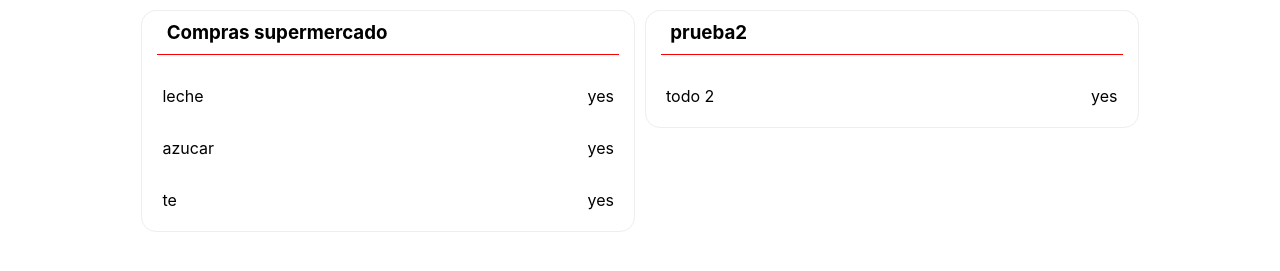
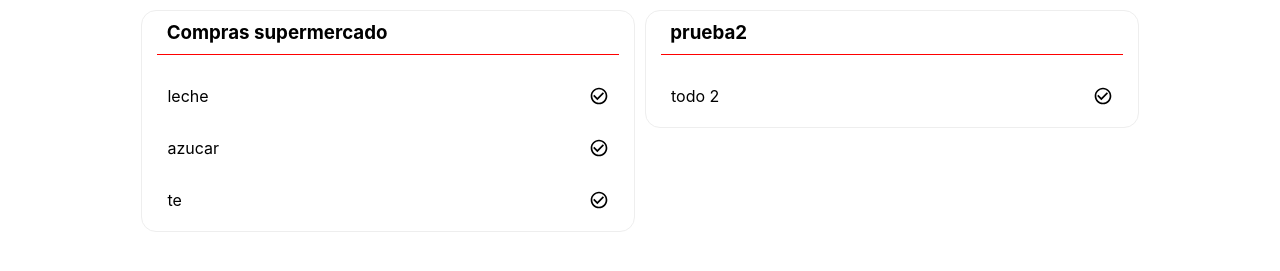
Before and after one commit to thewomins/To-do-ts, a React (Create React App) app: page / in a window 1280 px wide. Shown: the part 125-396 px from the top of the page. Built offline with nearby package versions, Linux system fonts and the light colour scheme.

Commit message:
Add icons

```diff
--- a/src/components/TaskCard/taskCard.css
+++ b/src/components/TaskCard/taskCard.css
@@ -2,7 +2,7 @@
 .task{
     display: flex;
     flex-direction: row;
-    padding: 0 10px;
+    padding: 0 15px;
     margin: 0 5px;
     border-radius: 100px;
     user-select: none;
@@ -14,5 +14,7 @@
 }
 
 .state{
+    height: 20px;
+    width: 20px;
     margin: auto 0 auto auto;
 }
--- a/src/components/TaskCard/taskCard.tsx
+++ b/src/components/TaskCard/taskCard.tsx
@@ -1,10 +1,12 @@
 import React, {Children} from "react";
 import "./taskCard.css";
 import {TaskType} from "../../types/Todo.types";
+import {MdOutlineCircle,MdCheckCircleOutline} from "react-icons/md";
 
 type props = {
   task: TaskType;
   onClickTask?: any;
+  className?: string;
   withCheck?: boolean;
   children?: any;
   onMouseEnter?: any;
@@ -17,11 +19,12 @@ const TaskCard: React.FC<props> = ({
   onClickTask,
   withCheck = true,
   onMouseEnter,
-  onMouseLeave
+  onMouseLeave,
+  className="task",
 }) => {
   return (
     <div
-      className="task"
+      className={className}
       onClick={onClickTask}
       onMouseEnter={onMouseEnter}
       onMouseLeave={onMouseLeave}
@@ -29,9 +32,9 @@ const TaskCard: React.FC<props> = ({
       <p>{task.body}</p>
       {withCheck && (
         task.estado ? (
-          <p className="state">yes</p>
+          <MdCheckCircleOutline className="state"/>
         ) : (
-          <p className="state">nel</p>
+          <MdOutlineCircle className="state" />
         )
       )}
       {children}
```
